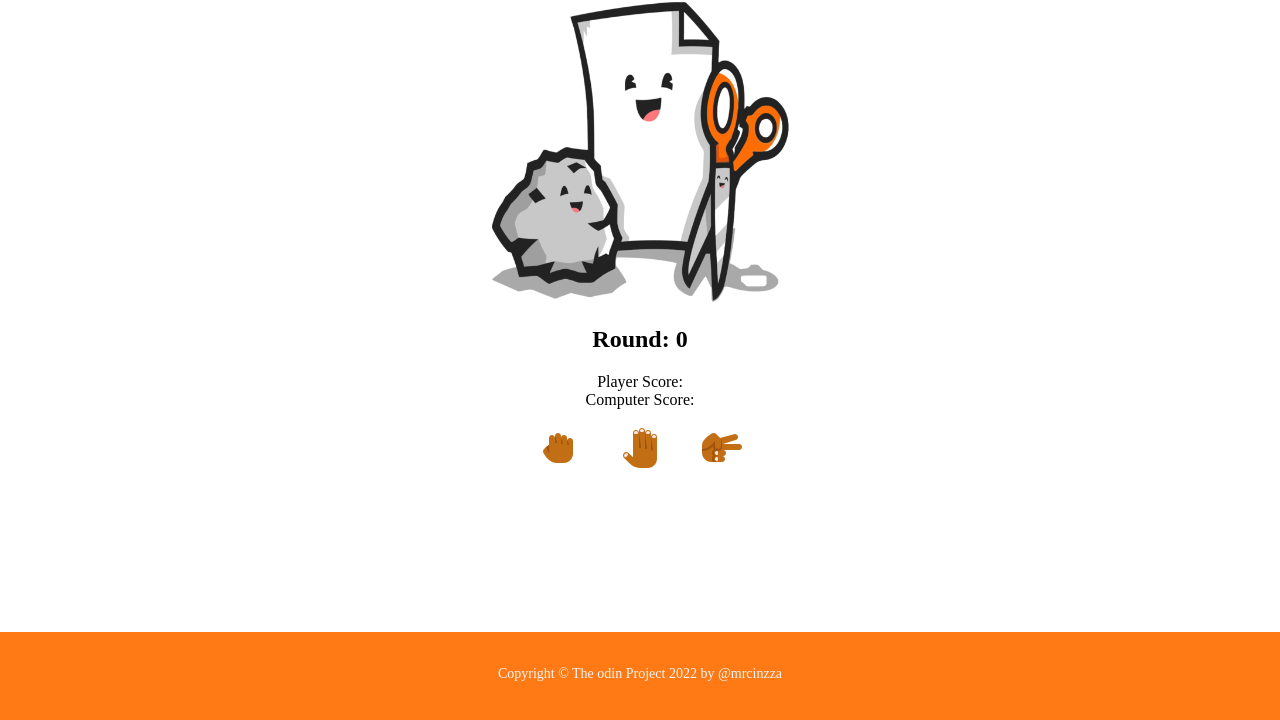
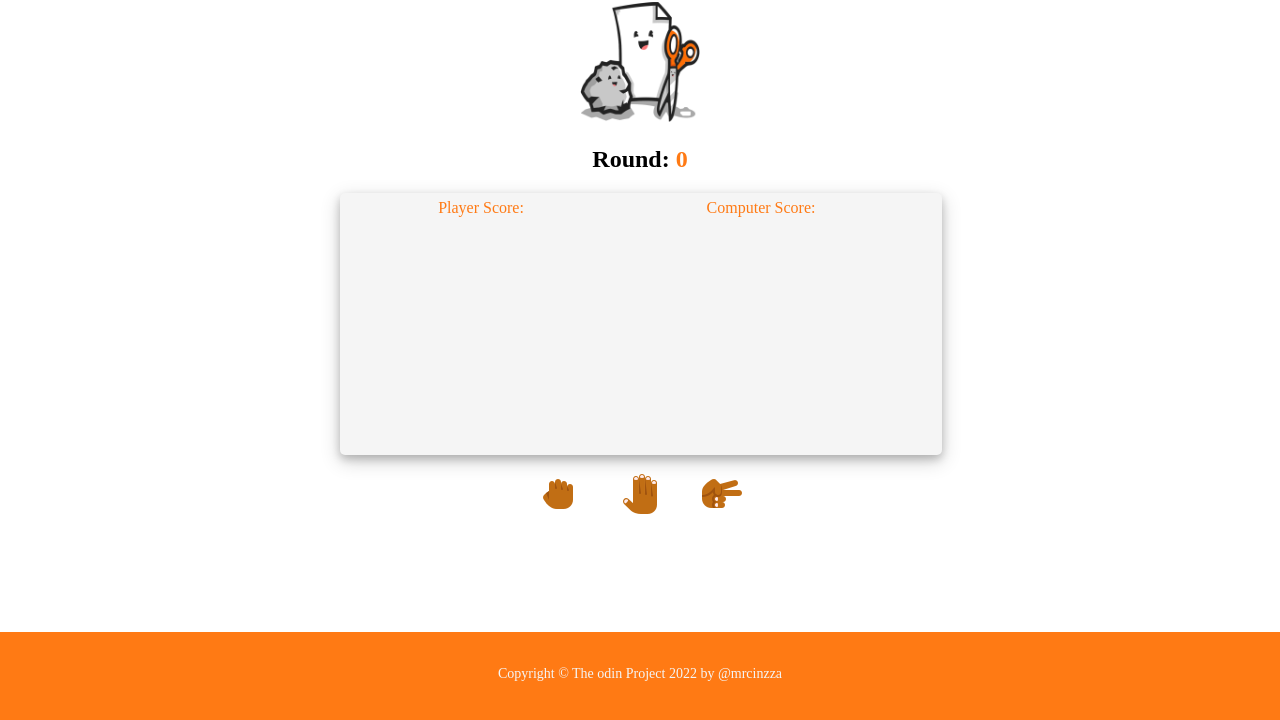
Before and after one commit to mrcinzza/rock-paper-scissor, a plain HTML site: page index.html in a window 1280 px wide. Shown: the part 78-798 px from the top of the page. Drawn offline with Linux system fonts and the light colour scheme.

Commit message:
Alteration in the size of the cover img rounded corners for the game displays style for game display dislay  bar foor scores style for the player selection

```diff
--- a/css/styles.css
+++ b/css/styles.css
@@ -7,9 +7,57 @@
   text-align: center;
 }
 .cover-img {
-  width: 50%;
+  width: 20%;
+}
+#round {
+  color: rgb(255, 122, 20);
 }
 
+.game-display {
+  text-align: center;
+  border: 1px solid transparent;
+  border-radius: 5px;
+  width: 100%;
+  height: 260px;
+  background-color: whitesmoke;
+  box-shadow: 0 4px 8px 0 rgba(0, 0, 0, 0.2), 0 6px 20px 0 rgba(0, 0, 0, 0.19);
+}
+.dislay-bar {
+  width: 100%;
+  height: 50px;
+}
+.p-score {
+  float: left;
+  width: 45%;
+  margin: 5px;
+}
+.c-score {
+  float: left;
+  width: 45%;
+  margin: 5px;
+}
+#player-select {
+  border: 1px solid transparent;
+  width: 49%;
+  height: 85%;
+  float: left;
+}
+#computer-select {
+  width: 49%;
+  border: 1px solid transparent;
+  height: 85%;
+  float: right;
+}
+.selection-img {
+  width: 50%;
+  margin: 15px;
+}
+.clearfix {
+  clear: both;
+}
+.g-color {
+  color: rgb(255, 122, 20);
+}
 .margin {
   margin: 15px;
   cursor: pointer;
```
